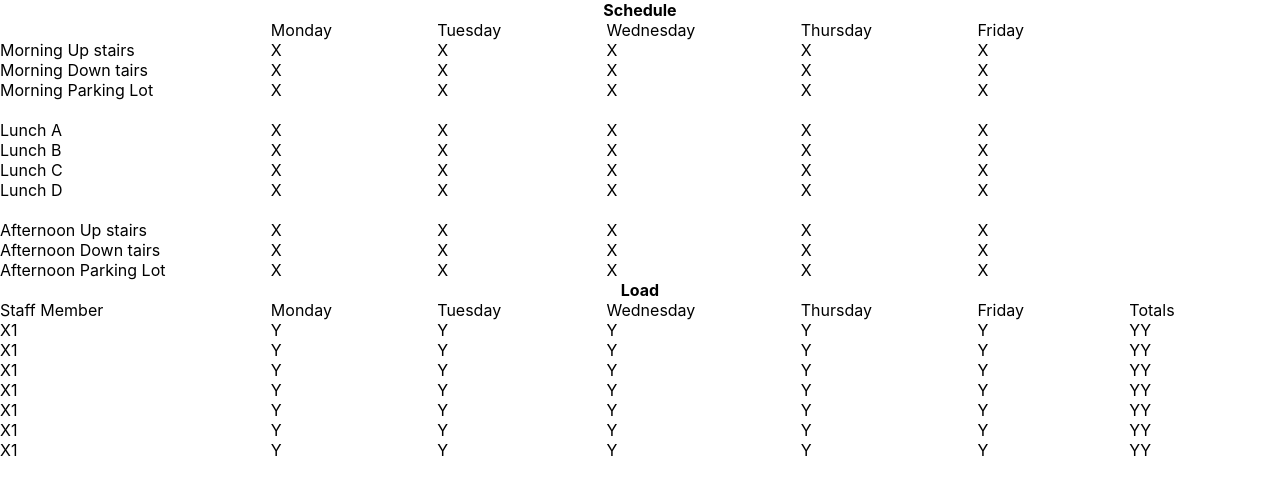
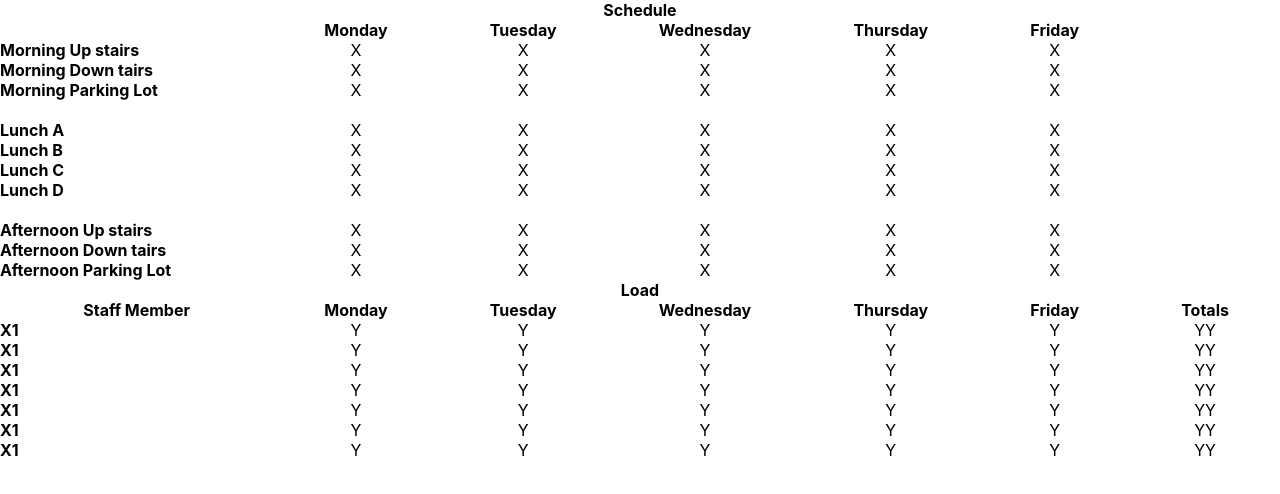
Before and after one commit to kmeixner/react-scheduler, a React (Create React App) app in the folder client/: page / in a window 1280 px wide. Shown: the top 494 px of the page. Built offline with nearby package versions, Linux system fonts and the light colour scheme; no server answers.

Commit message:
Added rudementary styles for headings.
Note: Very basic since CSS Grid and React components don't seem
to get along very well.

modified:   client/src/App.css
modified:   client/src/App.js

```diff
--- a/client/src/App.css
+++ b/client/src/App.css
@@ -1,3 +1,15 @@
+.App {
+  text-align: center;
+}
+
+.heading, .leftheading {
+	font-weight: bold;
+}
+
+.leftheading {
+	text-align: left;
+}
+
 .h1 { grid-area: scheduleheading; }
 
 .t1h1 { grid-area: t1h1; }
@@ -185,8 +197,3 @@
 	'x6c1 x6c2 x6c3 x6c4 x6c5 x6c6 x6c7'
 	'x7c1 x7c2 x7c3 x7c4 x7c5 x7c6 x7c7'
 }
-
-.tableHeader {
-	font-weight: bold;
-	text-align: center;
-}
--- a/client/src/App.js
+++ b/client/src/App.js
@@ -29,17 +29,17 @@ state = {
       <div className="App">
 		<div className="grid-container">
 
-			<div className="h1 tableHeader">Schedule</div>
+			<div className="h1 heading">Schedule</div>
 
 			<BlankCell className="t1h1" />
-			<div className="t1h2">Monday</div>
-			<div className="t1h3">Tuesday</div>
-			<div className="t1h4">Wednesday</div>
-			<div className="t1h5">Thursday</div>
-			<div className="t1h6">Friday</div>
+			<div className="t1h2 heading">Monday</div>
+			<div className="t1h3 heading">Tuesday</div>
+			<div className="t1h4 heading">Wednesday</div>
+			<div className="t1h5 heading">Thursday</div>
+			<div className="t1h6 heading">Friday</div>
 			<BlankCell className="t1h7" />
 
-			<div className="r1c1">Morning Up stairs</div>
+			<div className="r1c1 leftheading">Morning Up stairs</div>
 			<div className="r1c2">X</div>
 			<div className="r1c3">X</div>
 			<div className="r1c4">X</div>
@@ -47,7 +47,7 @@ state = {
 			<div className="r1c6">X</div>
 			<BlankCell className="r1c7" />
 
-			<div className="r2c1">Morning Down tairs</div>
+			<div className="r2c1 leftheading">Morning Down tairs</div>
 			<div className="r2c2">X</div>
 			<div className="r2c3">X</div>
 			<div className="r2c4">X</div>
@@ -55,7 +55,7 @@ state = {
 			<div className="r2c6">X</div>
 			<BlankCell className="r2c7" />
 
-			<div className="r3c1">Morning Parking Lot</div>
+			<div className="r3c1 leftheading">Morning Parking Lot</div>
 			<div className="r3c2">X</div>
 			<div className="r3c3">X</div>
 			<div className="r3c4">X</div>
@@ -65,7 +65,7 @@ state = {
 
 			<div className="r4">&nbsp;</div>
 
-			<div className="r5c1">Lunch A</div>
+			<div className="r5c1 leftheading">Lunch A</div>
 			<div className="r5c2">X</div>
 			<div className="r5c3">X</div>
 			<div className="r5c4">X</div>
@@ -73,7 +73,7 @@ state = {
 			<div className="r5c6">X</div>
 			<BlankCell className="r5c7" />
 
-			<div className="r6c1">Lunch B</div>
+			<div className="r6c1 leftheading">Lunch B</div>
 			<div className="r6c2">X</div>
 			<div className="r6c3">X</div>
 			<div className="r6c4">X</div>
@@ -81,7 +81,7 @@ state = {
 			<div className="r6c6">X</div>
 			<BlankCell className="r6c7" />
 
-			<div className="r7c1">Lunch C</div>
+			<div className="r7c1 leftheading">Lunch C</div>
 			<div className="r7c2">X</div>
 			<div className="r7c3">X</div>
 			<div className="r7c4">X</div>
@@ -89,7 +89,7 @@ state = {
 			<div className="r7c6">X</div>
 			<BlankCell className="r7c7" />
 
-			<div className="r8c1">Lunch D</div>
+			<div className="r8c1 leftheading">Lunch D</div>
 			<div className="r8c2">X</div>
 			<div className="r8c3">X</div>
 			<div className="r8c4">X</div>
@@ -99,7 +99,7 @@ state = {
 
 			<div className="r9">&nbsp;</div>
 
-			<div className="r10c1">Afternoon Up stairs</div>
+			<div className="r10c1 leftheading">Afternoon Up stairs</div>
 			<div className="r10c2">X</div>
 			<div className="r10c3">X</div>
 			<div className="r10c4">X</div>
@@ -107,7 +107,7 @@ state = {
 			<div className="r10c6">X</div>
 			<BlankCell className="r10c7" />
 
-			<div className="r11c1">Afternoon Down tairs</div>
+			<div className="r11c1 leftheading">Afternoon Down tairs</div>
 			<div className="r11c2">X</div>
 			<div className="r11c3">X</div>
 			<div className="r11c4">X</div>
@@ -115,7 +115,7 @@ state = {
 			<div className="r11c6">X</div>
 			<BlankCell className="r11c7" />
 
-			<div className="rc1">Afternoon Parking Lot</div>
+			<div className="rc1 leftheading">Afternoon Parking Lot</div>
 			<div className="r12c2">X</div>
 			<div className="r12c3">X</div>
 			<div className="r12c4">X</div>
@@ -123,17 +123,17 @@ state = {
 			<div className="r12c6">X</div>
 			<BlankCell className="r12c7" />
 
-			<div className="h2 tableHeader">Load</div>
+			<div className="h2 heading">Load</div>
 
-			<div className="t2h1">Staff Member</div>
-			<div className="t2h2">Monday</div>
-			<div className="t2h3">Tuesday</div>
-			<div className="t2h4">Wednesday</div>
-			<div className="t2h5">Thursday</div>
-			<div className="t2h6">Friday</div>
-			<div className="t2h7">Totals</div>
+			<div className="t2h1 heading">Staff Member</div>
+			<div className="t2h2 heading">Monday</div>
+			<div className="t2h3 heading">Tuesday</div>
+			<div className="t2h4 heading">Wednesday</div>
+			<div className="t2h5 heading">Thursday</div>
+			<div className="t2h6 heading">Friday</div>
+			<div className="t2h7 heading">Totals</div>
 
-			<div className="x1c1">X1</div>
+			<div className="x1c1 leftheading">X1</div>
 			<div className="x1c2">Y</div>
 			<div className="x1c3">Y</div>
 			<div className="x1c4">Y</div>
@@ -141,7 +141,7 @@ state = {
 			<div className="x1c6">Y</div>
 			<div className="x1c7">YY</div>
 
-			<div className="x2c1">X1</div>
+			<div className="x2c1 leftheading">X1</div>
 			<div className="x2c2">Y</div>
 			<div className="x2c3">Y</div>
 			<div className="x2c4">Y</div>
@@ -149,7 +149,7 @@ state = {
 			<div className="x2c6">Y</div>
 			<div className="x2c7">YY</div>
 
-			<div className="x3c1">X1</div>
+			<div className="x3c1 leftheading">X1</div>
 			<div className="x3c2">Y</div>
 			<div className="x3c3">Y</div>
 			<div className="x3c4">Y</div>
@@ -157,7 +157,7 @@ state = {
 			<div className="x3c6">Y</div>
 			<div className="x3c7">YY</div>
 
-			<div className="x4c1">X1</div>
+			<div className="x4c1 leftheading">X1</div>
 			<div className="x4c2">Y</div>
 			<div className="x4c3">Y</div>
 			<div className="x4c4">Y</div>
@@ -165,7 +165,7 @@ state = {
 			<div className="x4c6">Y</div>
 			<div className="x4c7">YY</div>
 
-			<div className="x5c1">X1</div>
+			<div className="x5c1 leftheading">X1</div>
 			<div className="x5c2">Y</div>
 			<div className="x5c3">Y</div>
 			<div className="x5c4">Y</div>
@@ -173,7 +173,7 @@ state = {
 			<div className="x5c6">Y</div>
 			<div className="x5c7">YY</div>
 
-			<div className="x6c1">X1</div>
+			<div className="x6c1 leftheading">X1</div>
 			<div className="x6c2">Y</div>
 			<div className="x6c3">Y</div>
 			<div className="x6c4">Y</div>
@@ -181,7 +181,7 @@ state = {
 			<div className="x6c6">Y</div>
 			<div className="x6c7">YY</div>
 
-			<div className="x7c1">X1</div>
+			<div className="x7c1 leftheading">X1</div>
 			<div className="x7c2">Y</div>
 			<div className="x7c3">Y</div>
 			<div className="x7c4">Y</div>
```
